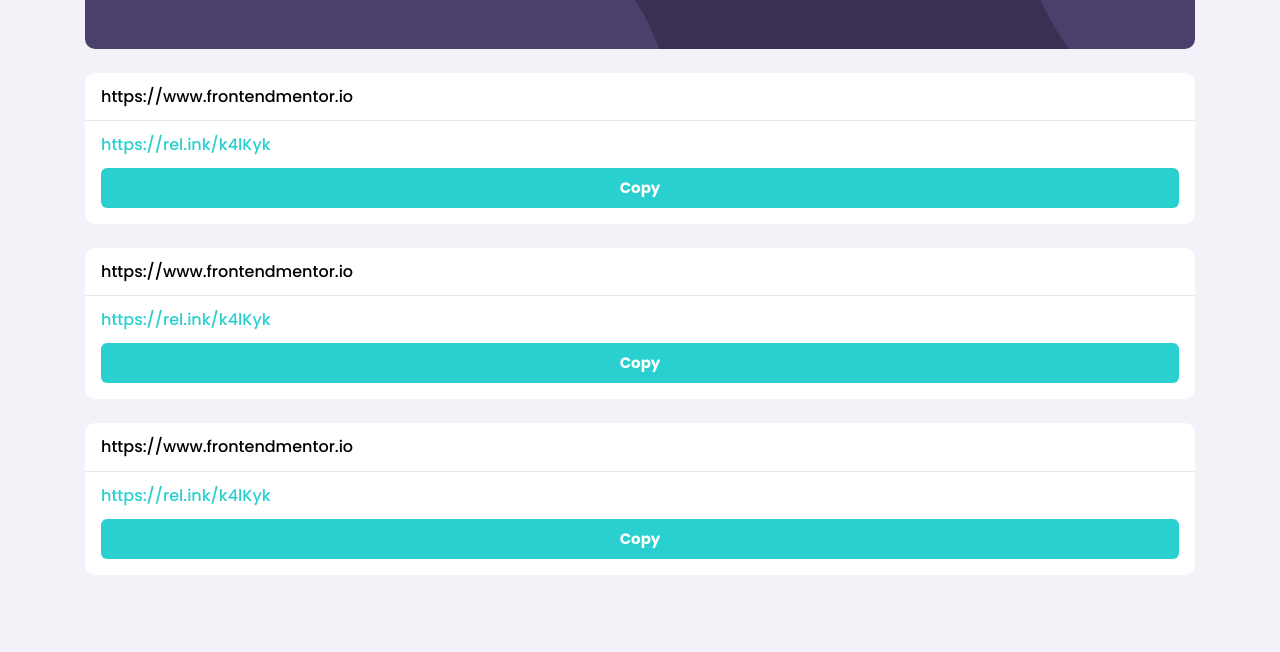
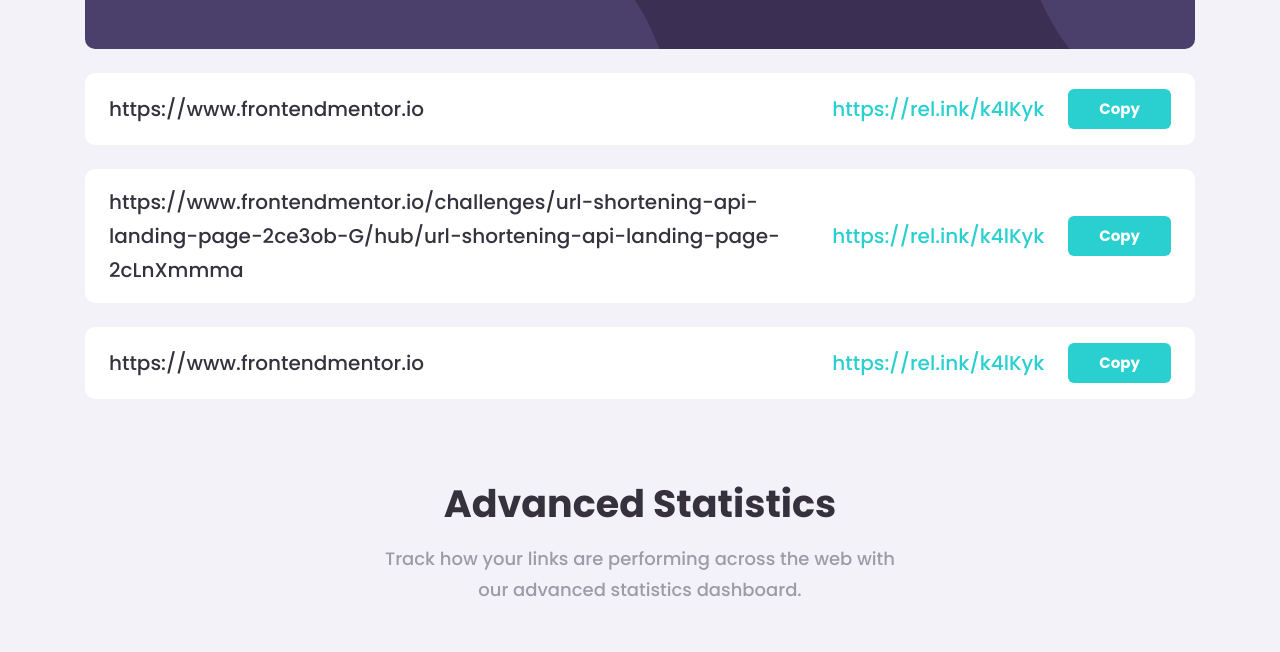
Before and after one commit to byronbyron/url-shortening-api, a website: page index.html in a window 1280 px wide. Shown: the part 827-1479 px from the top of the page. Drawn offline with Linux system fonts and the light colour scheme.

Commit message:
Add url list styles for desktop

```diff
--- a/index.html
+++ b/index.html
@@ -85,7 +85,7 @@
           </li>
           <li class="url-list__item">
             <div class="url-list__item-head">
-              <a href="#">https://www.frontendmentor.io</a>
+              <a href="#">https://www.frontendmentor.io/challenges/url-shortening-api-landing-page-2ce3ob-G/hub/url-shortening-api-landing-page-2cLnXmmma</a>
             </div>
             <div class="url-list__item-body">
               <a href="#">https://rel.ink/k4lKyk</a>
--- a/src/scss/components/_url-list.scss
+++ b/src/scss/components/_url-list.scss
@@ -8,6 +8,15 @@
     background-color: var(--white);
     border-radius: 0.625rem;
     margin-top: 1.5rem;
+
+    a {
+        text-decoration: none;
+
+        &:hover,
+        &:focus {
+            text-decoration: underline;
+        }
+    }
 }
 
 .url-list__item-head {
@@ -15,8 +24,7 @@
     border-bottom: 1px solid hsl(0, 0, 90%);
 
     a {
-        color: var(--dark-gray);
-        text-decoration: none;
+        color: var(--dark);
     }
 }
 
@@ -25,7 +33,6 @@
 
     a {
         color: var(--cyan);
-        text-decoration: none;
     }
 }
 
@@ -37,3 +44,36 @@
     margin-top: 0.625rem;
     padding: 0.5rem;
 }
+
+@media (min-width: 768px) {
+    .url-list__item,
+    .url-list__item-body {
+        display: flex;
+        align-items: center;
+    }
+
+    .url-list__item {
+        font-size: 1.25rem;
+        padding: 1rem 1.5rem;
+    }
+
+    .url-list__item-head,
+    .url-list__item-body {
+        border-bottom: 0;
+        padding: 0;
+    }
+
+    .url-list__item-head {
+        margin-right: auto;
+    }
+
+    .url-list__item-body {
+        margin-left: 1rem;
+    }
+
+    .url-list__botton {
+        margin-top: 0;
+        margin-left: 1.5rem;
+        padding: 0.5rem 1.9375rem;
+    }
+}
```
Also changed, not shown: css/app.css, 1 other file.
